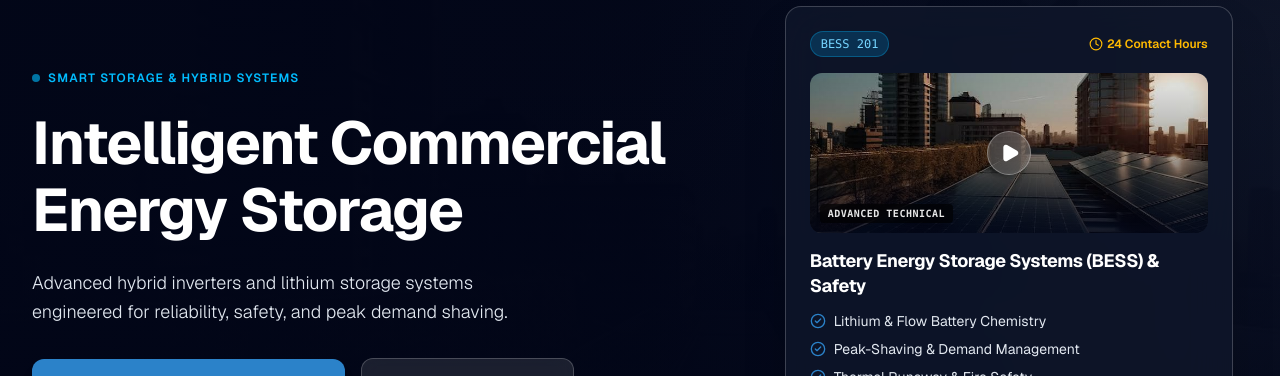
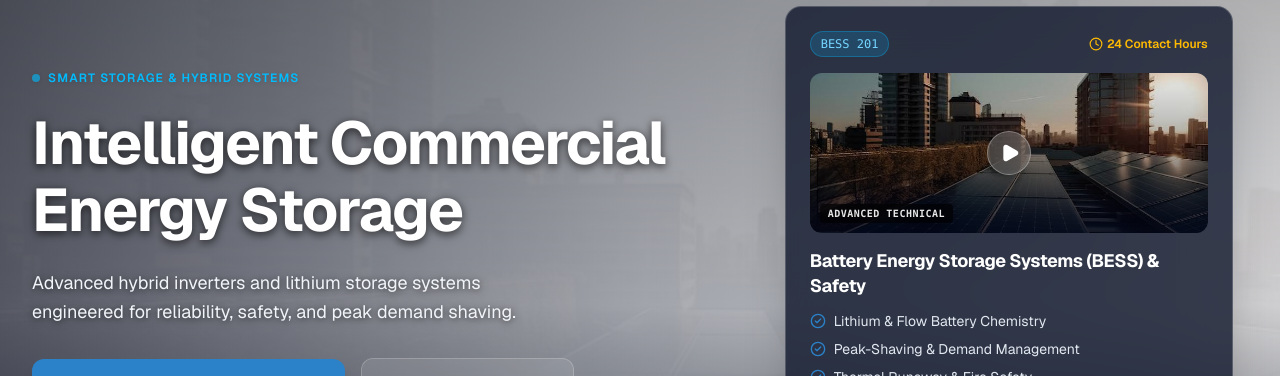
Before and after one commit to Ugwuagba/solar-engineering-academy, a Next.js app: page / in a window 1280 px wide. Shown: the part 136-512 px from the top of the page. Built offline with nearby package versions, Linux system fonts and the light colour scheme; no server answers.

Commit message:
style(hero): lighten background gradient overlay to reveal solar photography and add text drop shadow for legibility

```diff
--- a/components/landing/HeroSection.tsx
+++ b/components/landing/HeroSection.tsx
@@ -126,7 +126,7 @@ export default function HeroSection() {
   const slide = slides[currentSlide];
 
   return (
-    <section className="relative min-h-[90vh] lg:min-h-[720px] w-full overflow-hidden bg-slate-950 flex flex-col justify-between select-none py-10 lg:py-14">
+    <section className="relative min-h-[90vh] lg:min-h-[720px] w-full overflow-hidden bg-transparent flex flex-col justify-between select-none py-10 lg:py-14">
       {/* 1. Background Image with AnimatePresence and Zoom-In Transition */}
       <div className="absolute inset-0 z-0">
         <AnimatePresence mode="wait">
@@ -146,9 +146,9 @@ export default function HeroSection() {
           </motion.div>
         </AnimatePresence>
 
-        {/* Continuous gradient overlays preserving Subway Energy dark aesthetics */}
-        <div className="absolute inset-0 bg-gradient-to-r from-slate-950/95 via-slate-950/85 to-slate-900/60" />
-        <div className="absolute inset-0 bg-gradient-to-t from-slate-950 via-slate-950/40 to-transparent" />
+        {/* Lighter, high-visibility dual-layer gradient overlays making solar photography distinctly visible */}
+        <div className="absolute inset-0 bg-gradient-to-r from-slate-950/65 via-slate-900/35 to-slate-950/15" />
+        <div className="absolute inset-0 bg-gradient-to-t from-[#080f1e]/80 via-transparent to-black/20" />
       </div>
 
       {/* 2. Responsive 2-Column Hero Content Container */}
@@ -167,18 +167,18 @@ export default function HeroSection() {
                 className="space-y-4 sm:space-y-6"
               >
                 {/* Eyebrow Pill */}
-                <div className="text-sky-400 font-semibold uppercase tracking-widest text-xs flex items-center gap-2">
+                <div className="text-sky-400 font-semibold uppercase tracking-widest text-xs flex items-center gap-2 drop-shadow-sm">
                   <span className="w-2 h-2 rounded-full bg-sky-400 animate-pulse" />
                   <span>{slide.eyebrow}</span>
                 </div>
 
                 {/* Main Headline */}
-                <h1 className="text-3xl sm:text-4xl lg:text-5xl xl:text-6xl font-bold tracking-tight text-white leading-[1.12] text-balance">
+                <h1 className="text-3xl sm:text-4xl lg:text-5xl xl:text-6xl font-bold tracking-tight text-white leading-[1.12] text-balance drop-shadow-md [text-shadow:_0_2px_10px_rgb(0_0_0_/_60%)]">
                   {slide.title}
                 </h1>
 
                 {/* Subtitle */}
-                <p className="text-slate-200 text-sm sm:text-base lg:text-lg max-w-xl font-light leading-relaxed text-balance">
+                <p className="text-slate-100 text-sm sm:text-base lg:text-lg max-w-xl font-normal leading-relaxed text-balance drop-shadow-sm [text-shadow:_0_1px_8px_rgb(0_0_0_/_50%)]">
                   {slide.description}
                 </p>
 
```
